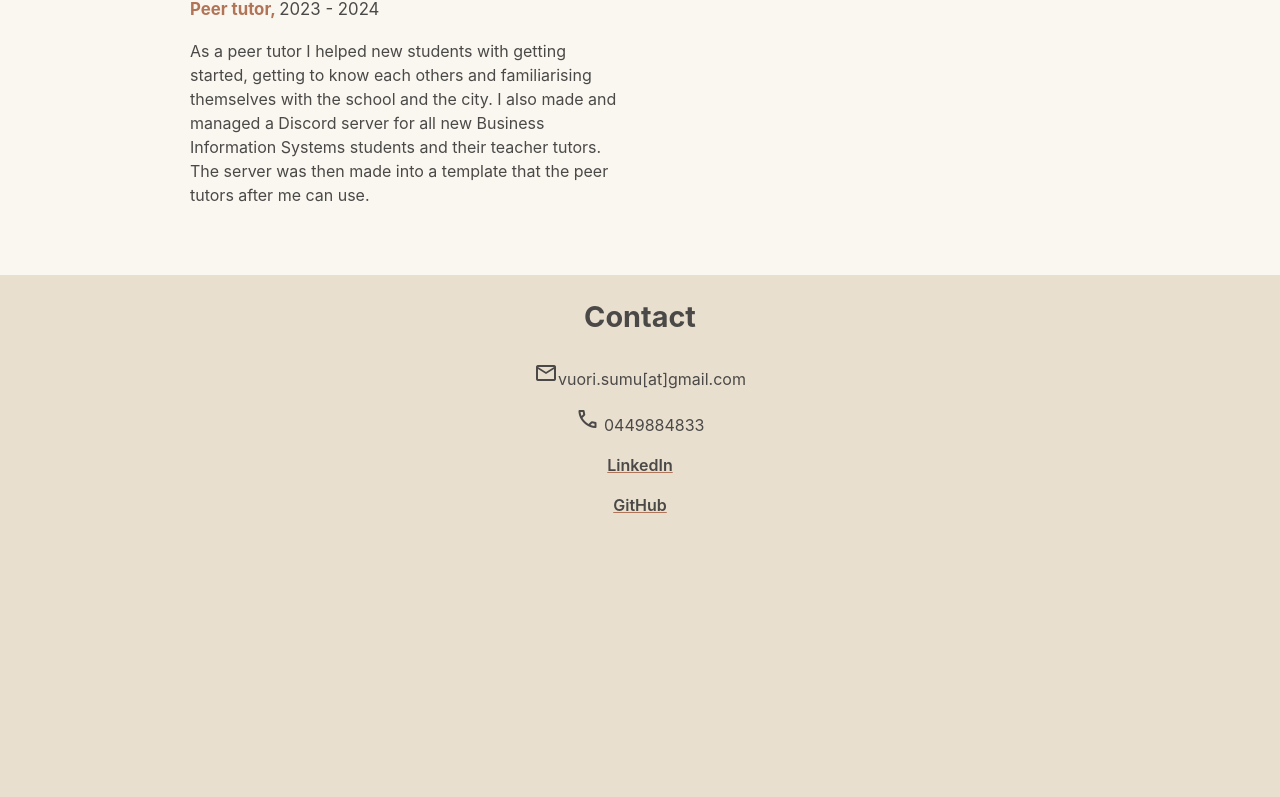
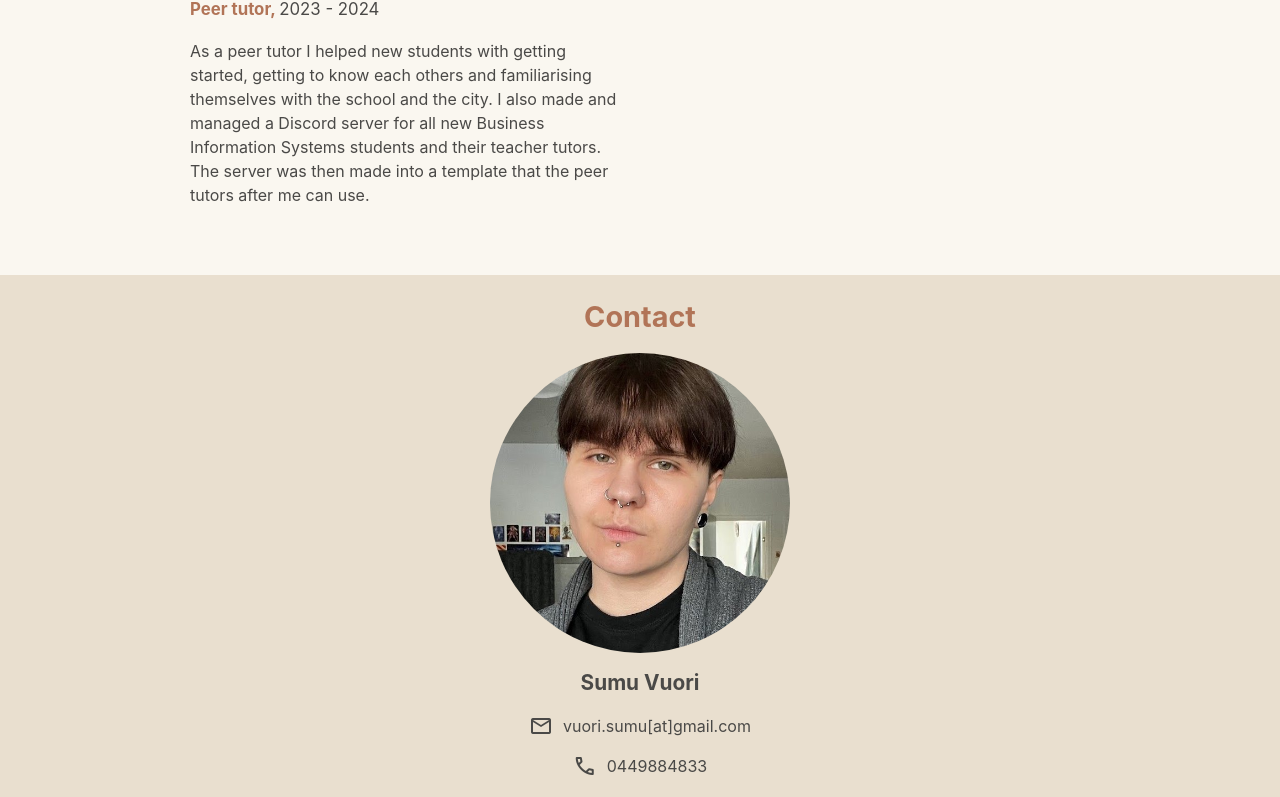
Before and after one commit to vuorisumu/portfolio, a React (Vite) app: page / in a window 1280 px wide. Shown: the part 2670-3467 px from the top of the page. Built offline with nearby package versions, Linux system fonts and the light colour scheme.

Commit message:
feat: add styles to contact

```diff
--- a/src/components/Contact.jsx
+++ b/src/components/Contact.jsx
@@ -6,6 +6,8 @@ function Contact() {
   return (
     <article id="contact">
       <h2>{t("contact")}</h2>
+      <img src="/sumu.jpg" />
+      <h3>Sumu Vuori</h3>
       <p>
         <span className="material-symbols-outlined">mail</span>
         vuori.sumu[at]gmail.com
--- a/src/styles/_contact.scss
+++ b/src/styles/_contact.scss
@@ -1,3 +1,20 @@
 #contact {
     text-align: center;
+
+    img {
+        aspect-ratio: 1/1;
+        object-fit: cover;
+        max-height: 300px;
+        border-radius: 50%;
+    }
+
+    h3 {
+        font-size: 1.3rem;
+    }
+
+    p {
+        display: flex;
+        gap: 10px;
+        justify-content: center;
+    }
 }
--- a/src/styles/main.css
+++ b/src/styles/main.css
@@ -328,6 +328,21 @@ p {
 #contact {
   text-align: center;
 }
+#contact img {
+  aspect-ratio: 1/1;
+  -o-object-fit: cover;
+     object-fit: cover;
+  max-height: 300px;
+  border-radius: 50%;
+}
+#contact h3 {
+  font-size: 1.3rem;
+}
+#contact p {
+  display: flex;
+  gap: 10px;
+  justify-content: center;
+}
 
 * {
   margin: 0;
@@ -375,6 +390,9 @@ main > section:nth-child(n+3) {
 main > section:nth-child(2n+1):not(:first-of-type) {
   background: var(--secondary-color);
 }
+main > section:nth-child(2n+1):not(:first-of-type) h2 {
+  color: var(--accent);
+}
 
 footer {
   bottom: 0;
--- a/src/styles/main.scss
+++ b/src/styles/main.scss
@@ -59,6 +59,9 @@ $footer-height: 2.5rem;
 
       &:nth-child(2n+1):not(:first-of-type) {
         background: theme.$secondary-color;
+        h2 {
+          color: theme.$accent;
+        }
       }
     }
   }
```
Also changed, not shown: 1 other file (tests, documents, lock files or other folders).
